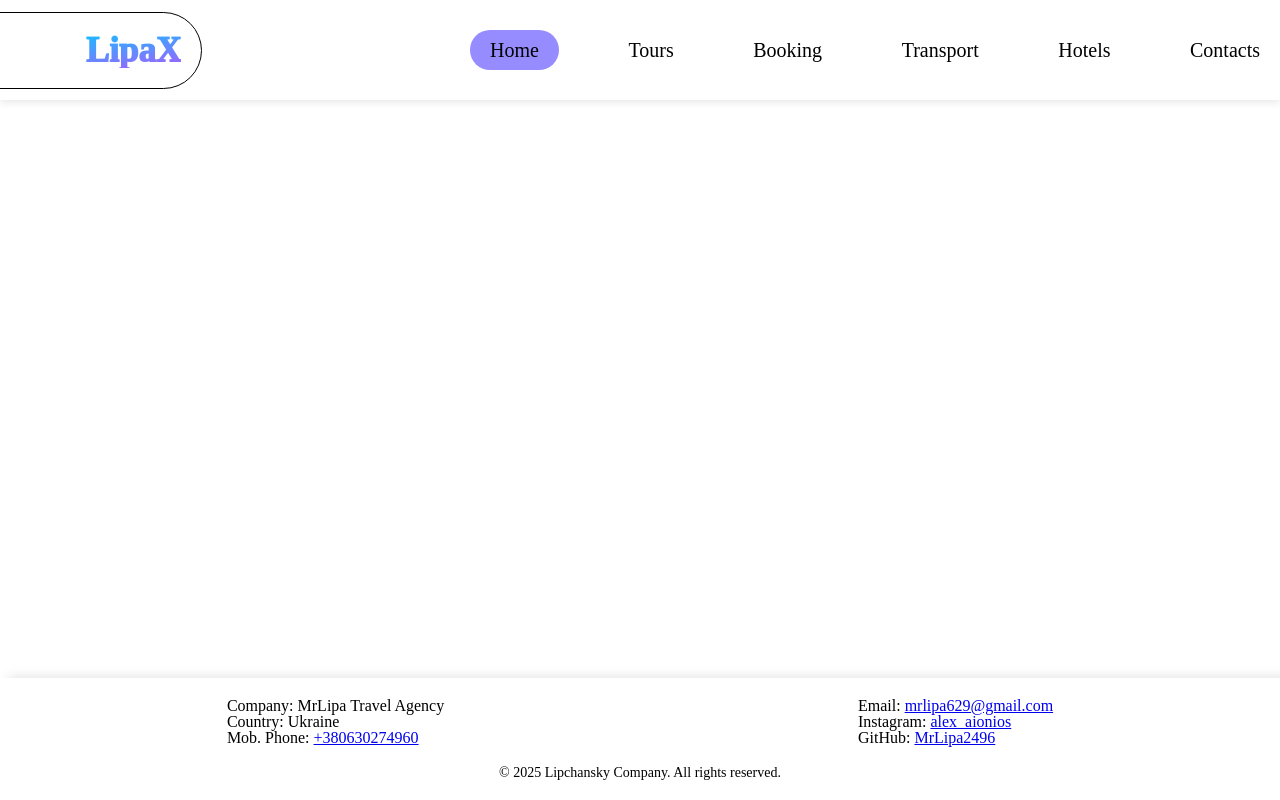
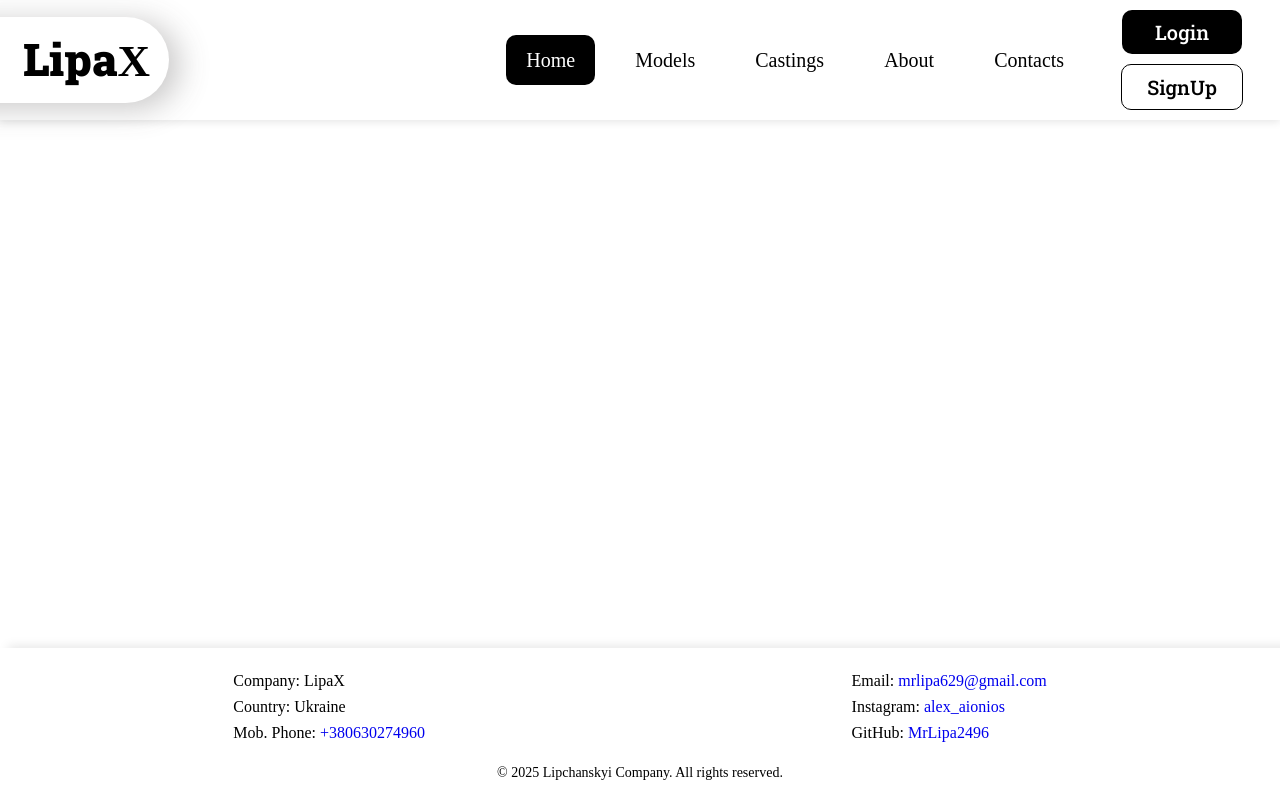
Before and after one commit to MrLipa2496/ModelPlatform, a React (Vite) app in the folder client/: page / in a window 1280 px wide. Built offline with nearby package versions, Linux system fonts and the light colour scheme; a web font is replaced by a local one.

Commit message:
Upgrade styles in Footer & Header

```diff
--- a/client/src/pages/BasePage/Footer/Footer.module.sass
+++ b/client/src/pages/BasePage/Footer/Footer.module.sass
@@ -13,6 +13,15 @@ $main-color: #ffffff
     display: flex
     justify-content: space-around
 
+    li
+        padding: 5px
+
+    a
+        text-decoration: none
+
+        &:hover
+            color: red
+
     @media (max-width: 600px)
         flex-direction: column
         align-items: center
--- a/client/src/pages/BasePage/Footer/index.jsx
+++ b/client/src/pages/BasePage/Footer/index.jsx
@@ -7,7 +7,7 @@ function Footer () {
       <nav className={styles.linksContainer}>
         <ul>
           <li>
-            Company: <span>MrLipa Travel Agency</span>
+            Company: <span>LipaX</span>
           </li>
           <li>
             Country: <span>Ukraine</span>
@@ -32,7 +32,7 @@ function Footer () {
         </ul>
       </nav>
       <div className={styles.copyright}>
-        &copy; 2025 Lipchansky Company. All rights reserved.
+        &copy; 2025 Lipchanskyi Company. All rights reserved.
       </div>
     </div>
   );
--- a/client/src/pages/BasePage/Header/Header.module.sass
+++ b/client/src/pages/BasePage/Header/Header.module.sass
@@ -1,98 +1,259 @@
 $main-color: #ffffff
+$black: #000
+$white: #fff
+$transition-time: 0.3s
 
 .headerWrapper
+    position: relative
+    z-index: 5
     display: flex
     justify-content: space-between
     align-items: center
-    min-height: 100px
+    min-height: 120px
+    padding: 0 20px
+    box-shadow: 0 2px 8px rgba(0,0,0,0.1)
+    font-size: 20px
     background-color: $main-color
-    font-size: 20px
-    position: relative
-    box-shadow: 0 2px 8px rgba(0,0,0,0.1)
 
 .headerLogoWrapper
-    border: 1px solid black
-    max-width: 250px
-    width: 100%
-    text-align: right
-    padding: 20px
-    border-radius: 50px
-    position: absolute
-    top: 12px
+    cursor: pointer
+    transition: transform $transition-time ease
+    &:hover
+        transform: translateX(10px)
+
+.logoNavLink
+    display: flex
+    align-items: center
+    text-decoration: none
+
+.headerLogo
+    position: relative
+    display: inline-block
+    top: 0
     left: -90px
     cursor: pointer
-    transition: transform 0.3s ease 0s
+    width: 200px
+    padding: 20px
+    text-align: right
+    border-radius: 50px
+    font-size: 45px
+    font-family: "Roboto Slab", serif
+    font-weight: 900
+    color: $black
+    background-color: $white
+    -webkit-background-clip: text
+    -webkit-text-fill-color: initial
+    box-shadow: 10px 5px 30px rgba(80, 76, 76, 0.3)
+    transition: transform 0.3s ease, box-shadow 0.3s ease
 
     &:hover
-        transform: translateX(20px)
+        color: $white
+        background: linear-gradient(270deg, red, orange, yellow, violet, red)
+        background-size: 400% 400%
+        -webkit-background-clip: text
+        -webkit-text-fill-color: transparent
+        animation: logoColorAnim 6s linear infinite, logoShadowAnim 6s linear infinite
 
-.logoNavLink
-    max-width: 200px
 
-.headerLogo
-    font-size: 35px
-    font-weight: 1000
-    background: linear-gradient(to bottom right, #00ccff 20%, #9966ff 95%)
-    -webkit-background-clip: text
-    -webkit-text-fill-color: transparent
-    background-clip: text
-    text-fill-color: transparent
 
 .headerAbbreviation
     font-family: "Dancing Script", cursive
-
-.navLink
-    text-decoration: none
-    color: #000
-    padding: 10px
-    width: 100%
+    font-weight: 900
 
 .headerNav
     position: absolute
     top: 100%
     right: 0
+    left: 0
+    z-index: 3
+    display: none
+    flex-direction: column
+    width: 100%
+    padding: 150px
+    gap: 10px
+    list-style: none
+    border-radius: 10px
+    box-shadow: 0 2px 12px rgba(0,0,0,0.1)
     background-color: $main-color
-    flex-direction: column
-    list-style-type: none
-    max-width: 800px
+    box-sizing: border-box
+
+    @media screen and (min-width: 1050px)
+        position: static
+        display: flex
+        flex-direction: row
+        justify-content: flex-end
+        align-items: center
+        width: auto
+        padding: 0
+        gap: 20px
+        box-shadow: none
+
+.navLi
+    text-align: center
+    display: flex
+    justify-content: center
     width: 100%
-    gap: 10px
-    padding: 10px
-    display: none
-    z-index: 3
 
-    @media screen and (min-width: 1020px)
-        position: static
-        flex-direction: row
-        justify-content: space-between
-        align-items: center
-        display: flex
+.navLink
+    position: relative
+    overflow: hidden
+    border-radius: 10px
+    text-decoration: none
+    color: $black
+    padding: 15px 20px
+    transition: color 0.3s
+    white-space: nowrap
+
+
+    &::before
+        content: ''
+        position: absolute
+        top: -2px
+        left: -2px
+        right: -2px
+        bottom: -2px
+        border-radius: 8px
+        background: linear-gradient(270deg, red, orange, yellow, violet, red)
+        background-size: 400% 400%
+        z-index: -1
+        animation: borderAnim 6s linear infinite
+        opacity: 0
+        transition: opacity 0.3s
+
+    &:hover
+        color: $white
+
+    &:hover::before
+        opacity: 1
+
+    @media screen and (min-width: 1050px)
+        width: 100%
+
+.active
+    color: $white
+    background-color: $black
+
 
 .menuBtn
     display: flex
     background-color: inherit
     border: none
+    cursor: pointer
+    border-radius: 50%
+    padding: 10px
     font-size: 26px
-    cursor: pointer
-    margin-right: 20px
-    padding: 10px
-    border-radius: 50%
+    transition: background-color $transition-time
 
+    &:hover
+        background-color: rgba(0,0,0,0.05)
 
-    @media screen and (min-width: 1020px)
+    @media screen and (min-width: 1050px)
         display: none
-
 
 .menuOpen
     display: flex
-    max-width: 1020px
-    width: 100%
+    flex-direction: column
+    gap: 10px
 
-.navLi
-    display: flex
-    text-align: center
+.profileIcon
+    font-size: 30px
 
-.active
-    background-color: #968cff
-    border-radius: 50px
-    padding: 10px 20px
+.authButtonsWrapper
+  display: flex
+  flex-direction: column
+  gap: 10px
+  align-items: center
+  width: 100%
+  max-width: 100%
+  box-sizing: border-box
+  padding: 0 10px
+  margin: 0 20px
+
+.signupBtn
+    padding: 12px
+    font-family: "Roboto Slab", serif
+    font-weight: 500
+    border: 1px solid $black
+
+    &:hover
+        border: 1px solid $white
+
+.logoutBtn, .loginBtn
+    position: relative
+    z-index: 1
+    padding: 12px
+    border-radius: 10px
+    border: none
+    overflow: hidden
+    font-family: "Roboto Slab", serif
+    font-size: 20px
+    font-weight: 500
+    color: $white
+    cursor: pointer
+    background-color: $black
+
+    &::before
+        content: ''
+        position: absolute
+        top: -2px
+        left: -2px
+        right: -2px
+        bottom: -2px
+        border-radius: 8px
+        background: linear-gradient(270deg, red, orange, yellow, violet, red)
+        background-size: 400% 400%
+        z-index: -1
+        animation: borderAnim 6s linear infinite
+        opacity: 0
+        transition: opacity 0.3s
+
+    &:hover::before
+        opacity: 1
+
+
+@media screen and (max-width: 1050px)
+    .headerNav.menuOpen
+        border-radius: 0
+        padding: 20px
+
+    .navLi
+        width: 100%
+
+
+    .navLink
+        display: block
+        width: 100%
+        text-align: center
+
+    .loginBtn, .logoutBtn
+        display: block
+        width: 100%
+        text-align: center
+
+@keyframes logoColorAnim
+    0%
+        background-position: 0% 50%
+    50%
+        background-position: 100% 50%
+    100%
+        background-position: 0% 50%
+
+@keyframes logoShadowAnim
+    0%
+        box-shadow: 0 0 20px rgba(255, 0, 0, 0.6)
+    25%
+        box-shadow: 0 0 20px rgba(255, 165, 0, 0.6)
+    50%
+        box-shadow: 0 0 20px rgba(255, 255, 0, 0.6)
+    75%
+        box-shadow: 0 0 20px rgba(138, 43, 226, 0.6)
+    100%
+        box-shadow: 0 0 20px rgba(255, 0, 0, 0.6)
+
+@keyframes borderAnim
+    0%
+        background-position: 0% 50%
+    50%
+        background-position: 100% 50%
+    100%
+        background-position: 0% 50%
--- a/client/src/pages/BasePage/Header/index.jsx
+++ b/client/src/pages/BasePage/Header/index.jsx
@@ -1,18 +1,44 @@
-import { useState } from 'react';
-import { NavLink } from 'react-router-dom';
+import { useState, useMemo } from 'react';
+import { NavLink, useNavigate } from 'react-router-dom';
 import { GiHamburgerMenu } from 'react-icons/gi';
+import { CgProfile } from 'react-icons/cg';
+import { useSelector, useDispatch } from 'react-redux';
 import classNames from 'classnames';
+import { logout } from '../../../store/slices/authSlice';
+import CONSTANTS from '../../../utils/constants';
 import styles from './Header.module.sass';
 
 function Header () {
   const [isMenuOpen, setIsMenuOpen] = useState(false);
+  const navigate = useNavigate();
+  const dispatch = useDispatch();
 
-  const toggleMenu = () => {
-    setIsMenuOpen(!isMenuOpen);
+  const { user, isFetching } = useSelector(state => state.auth);
+
+  const toggleMenu = () => setIsMenuOpen(prev => !prev);
+
+  const handleLogout = () => {
+    dispatch(logout());
+    navigate('/login');
   };
 
-  const navLinkClassName = ({ isActive }) =>
-    classNames(styles.navLink, { [styles.active]: isActive });
+  const navConfig = useMemo(() => {
+    return CONSTANTS && CONSTANTS.NAV_CONFIG;
+  }, []);
+
+  const currentRole = user?.role || 'guest';
+  const navLinks = navConfig[currentRole] || [];
+
+  const navLinkClassName = ({ isActive }, customClass) =>
+    classNames(styles.navLink, customClass, { [styles.active]: isActive });
+
+  const authLinks = navLinks.filter(
+    l => l.label === 'Login' || l.label === 'SignUp'
+  );
+
+  const regularLinks = navLinks.filter(
+    l => l.label !== 'Login' && l.label !== 'SignUp'
+  );
 
   return (
     <header className={styles.headerWrapper}>
@@ -24,7 +50,7 @@ function Header () {
         </div>
       </NavLink>
 
-      <button className={styles.menuBtn} onClick={toggleMenu}>
+      <button className={styles.menuBtn} onClick={toggleMenu} aria-label='Menu'>
         <GiHamburgerMenu />
       </button>
 
@@ -33,36 +59,44 @@ function Header () {
           [styles.menuOpen]: isMenuOpen,
         })}
       >
-        <li className={styles.navLi}>
-          <NavLink className={navLinkClassName} to='/'>
-            Home
-          </NavLink>
-        </li>
-        <li className={styles.navLi}>
-          <NavLink className={navLinkClassName} to='/tours'>
-            Tours
-          </NavLink>
-        </li>
-        <li className={styles.navLi}>
-          <NavLink className={navLinkClassName} to='/booking'>
-            Booking
-          </NavLink>
-        </li>
-        <li className={styles.navLi}>
-          <NavLink className={navLinkClassName} to='/transport'>
-            Transport
-          </NavLink>
-        </li>
-        <li className={styles.navLi}>
-          <NavLink className={navLinkClassName} to='/hotels'>
-            Hotels
-          </NavLink>
-        </li>
-        <li className={styles.navLi}>
-          <NavLink className={navLinkClassName} to='/contacts'>
-            Contacts
-          </NavLink>
-        </li>
+        {regularLinks.map(({ to, label, className }) => (
+          <li key={to} className={styles.navLi}>
+            <NavLink
+              className={props => navLinkClassName(props, className)}
+              to={to}
+            >
+              {label === 'Profile' ? (
+                <CgProfile className={styles.profileIcon} />
+              ) : (
+                label
+              )}
+            </NavLink>
+          </li>
+        ))}
+
+        {currentRole === 'guest' && authLinks.length > 0 && (
+          <li className={classNames(styles.navLi, styles.authNavLi)}>
+            <div className={styles.authButtonsWrapper}>
+              {authLinks.map(({ to, label, className }) => (
+                <NavLink
+                  key={to}
+                  className={props => navLinkClassName(props, className)}
+                  to={to}
+                >
+                  {label}
+                </NavLink>
+              ))}
+            </div>
+          </li>
+        )}
+
+        {user && (
+          <li className={styles.navLi}>
+            <button onClick={handleLogout} className={styles.logoutBtn}>
+              Logout
+            </button>
+          </li>
+        )}
       </nav>
     </header>
   );
--- a/client/src/utils/constants.js
+++ b/client/src/utils/constants.js
@@ -1,3 +1,4 @@
+import styles from './../pages/BasePage/Header/Header.module.sass';
 const serverIP = 'localhost';
 const serverPort = 5001;
 
@@ -71,6 +72,51 @@ const CONSTANTS = {
       label: 'Location',
     },
   ],
+
+  NAV_CONFIG: {
+    guest: [
+      { to: '/', label: 'Home' },
+      { to: '/models', label: 'Models' },
+      { to: '/castings', label: 'Castings' },
+      { to: '/about', label: 'About' },
+      { to: '/contacts', label: 'Contacts' },
+      {
+        to: '/login',
+        label: 'Login',
+        isAuthBtn: true,
+        className: styles.loginBtn,
+      },
+      {
+        to: '/signup',
+        label: 'SignUp',
+        isAuthBtn: true,
+        className: styles.signupBtn,
+      },
+    ],
+    model: [
+      { to: '/dashboard', label: 'Dashboard' },
+      { to: '/offers', label: 'Offers' },
+      { to: '/castings', label: 'Castings' },
+      { to: '/profile', label: 'Profile' },
+    ],
+    agency: [
+      { to: '/dashboard', label: 'Dashboard' },
+      { to: '/profile', label: 'Profile' },
+      { to: '/models', label: 'Models' },
+      { to: '/castings', label: 'My Castings' },
+      { to: '/applications', label: 'Applications' },
+    ],
+    admin: [
+      { to: '/admin', label: 'Admin Panel' },
+      { to: '/users', label: 'Users' },
+      { to: '/offers', label: 'Offers' },
+      { to: '/verify', label: 'Verify' },
+      { to: '/reports', label: 'Reports' },
+      { to: '/castings', label: 'Castings' },
+      { to: '/payments', label: 'Payments' },
+      { to: '/statistics', label: 'Statistics' },
+    ],
+  },
 };
 
 export default CONSTANTS;
```
